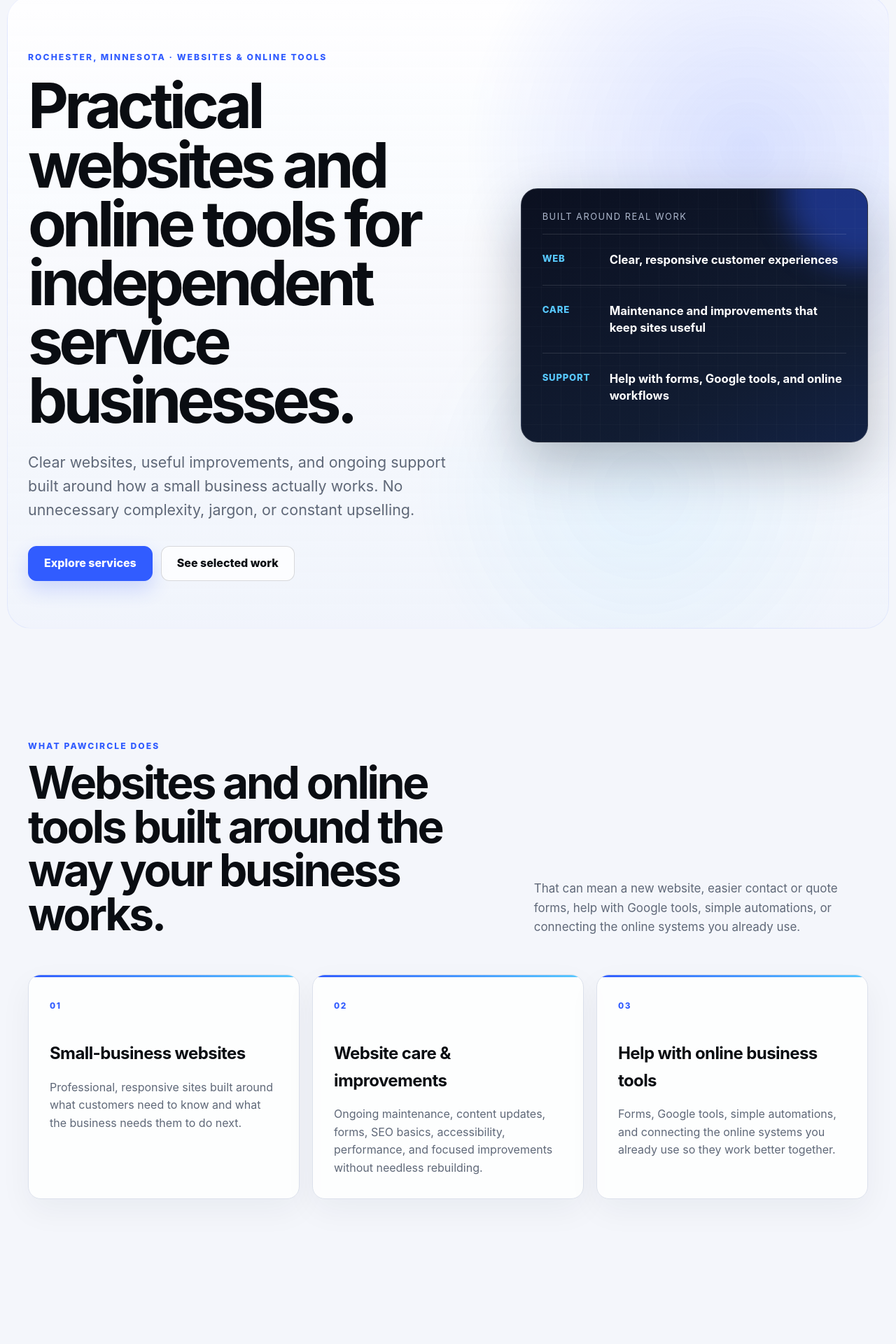
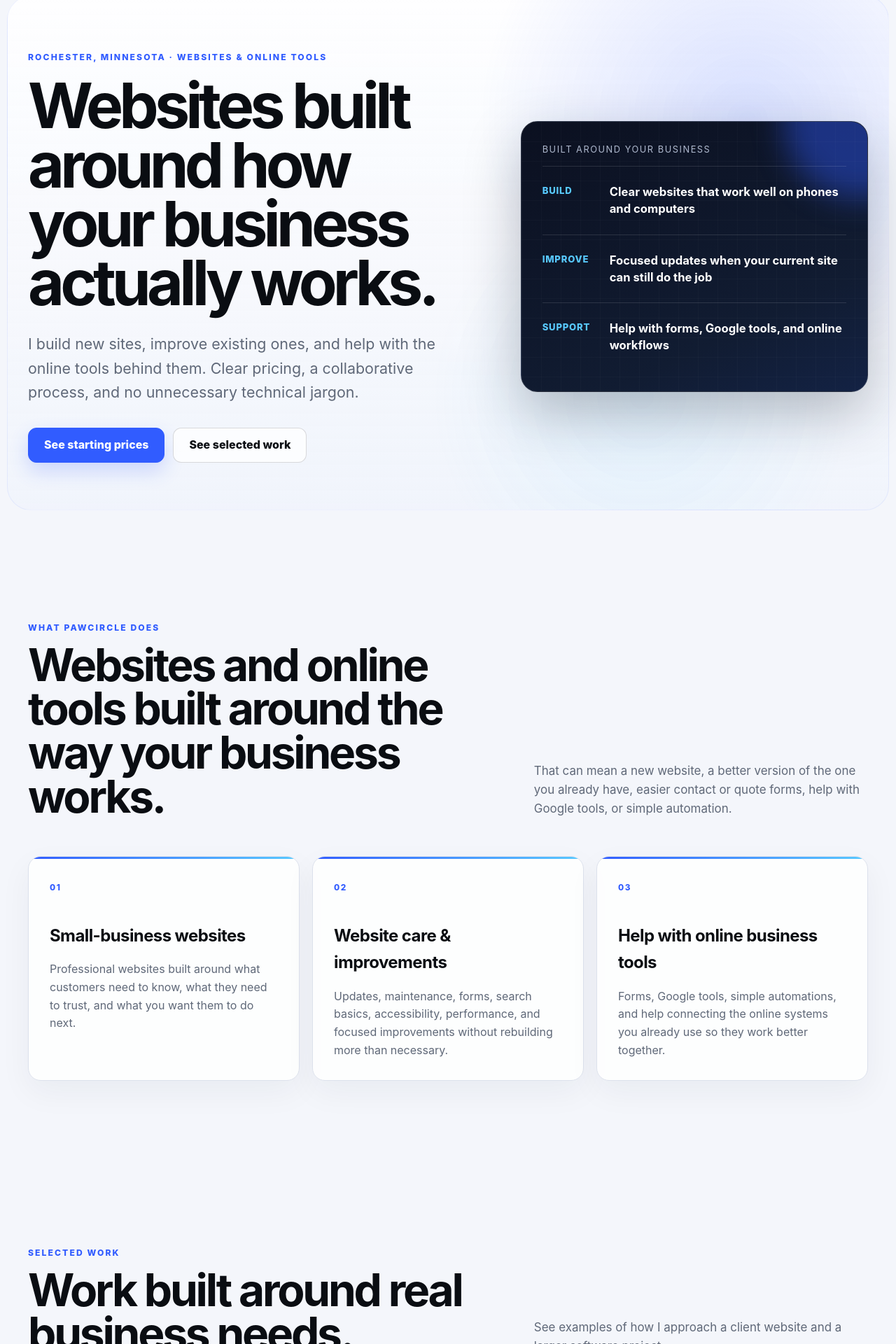
Before and after one commit to reaaland/pawcircle-llc-site, a Next.js app: page / in a window 1280 px wide. Shown: the part 115-2035 px from the top of the page at 70% size. Built offline with nearby package versions, Linux system fonts and the light colour scheme.

Commit message:
Refine homepage message and pricing path

```diff
--- a/app/page.tsx
+++ b/app/page.tsx
@@ -9,17 +9,17 @@ const services = [
   {
     number: "01",
     title: "Small-business websites",
-    body: "Professional, responsive sites built around what customers need to know and what the business needs them to do next.",
+    body: "Professional websites built around what customers need to know, what they need to trust, and what you want them to do next.",
   },
   {
     number: "02",
     title: "Website care & improvements",
-    body: "Ongoing maintenance, content updates, forms, SEO basics, accessibility, performance, and focused improvements without needless rebuilding.",
+    body: "Updates, maintenance, forms, search basics, accessibility, performance, and focused improvements without rebuilding more than necessary.",
   },
   {
     number: "03",
     title: "Help with online business tools",
-    body: "Forms, Google tools, simple automations, and connecting the online systems you already use so they work better together.",
+    body: "Forms, Google tools, simple automations, and help connecting the online systems you already use so they work better together.",
   },
 ];
 
@@ -29,20 +29,19 @@ export default function HomePage() {
       <section className="hero shell">
         <div className="hero-copy">
           <p className="eyebrow">ROCHESTER, MINNESOTA · WEBSITES & ONLINE TOOLS</p>
-          <h1>Practical websites and online tools for independent service businesses.</h1>
+          <h1>Websites built around how your business actually works.</h1>
           <p className="lede">
-            Clear websites, useful improvements, and ongoing support built around how a small business actually works.
-            No unnecessary complexity, jargon, or constant upselling.
+            I build new sites, improve existing ones, and help with the online tools behind them. Clear pricing, a collaborative process, and no unnecessary technical jargon.
           </p>
           <div className="actions">
-            <Link className="button button-dark" href="/services">Explore services</Link>
+            <Link className="button button-dark" href="/pricing">See starting prices</Link>
             <Link className="button button-light" href="/work">See selected work</Link>
           </div>
         </div>
         <div className="hero-panel" aria-label="PawCircle LLC focus areas">
-          <p className="panel-label">Built around real work</p>
-          <div className="panel-row"><span>Web</span><strong>Clear, responsive customer experiences</strong></div>
-          <div className="panel-row"><span>Care</span><strong>Maintenance and improvements that keep sites useful</strong></div>
+          <p className="panel-label">Built around your business</p>
+          <div className="panel-row"><span>Build</span><strong>Clear websites that work well on phones and computers</strong></div>
+          <div className="panel-row"><span>Improve</span><strong>Focused updates when your current site can still do the job</strong></div>
           <div className="panel-row"><span>Support</span><strong>Help with forms, Google tools, and online workflows</strong></div>
         </div>
       </section>
@@ -54,7 +53,7 @@ export default function HomePage() {
             <h2>Websites and online tools built around the way your business works.</h2>
           </div>
           <p>
-            That can mean a new website, easier contact or quote forms, help with Google tools, simple automations, or connecting the online systems you already use.
+            That can mean a new website, a better version of the one you already have, easier contact or quote forms, help with Google tools, or simple automation.
           </p>
         </div>
         <div className="card-grid">
@@ -74,13 +73,13 @@ export default function HomePage() {
             <p className="eyebrow">SELECTED WORK</p>
             <h2>Work built around real business needs.</h2>
           </div>
-          <p>See two examples of how I approach client websites and software projects.</p>
+          <p>See examples of how I approach a client website and a larger software project.</p>
         </div>
         <div className="project-grid">
           <Link className="project-card" href="/work/minnlawn" aria-label="Read the Minnlawn Lawn & Landscape case study">
             <span>CLIENT WEBSITE · CASE STUDY</span>
             <h3>Minnlawn Lawn & Landscape</h3>
-            <p>A custom rebuild that moved beyond the limits of a GoDaddy template, with clearer service paths, seasonal content, quote functionality, SEO, performance work, and launch support.</p>
+            <p>A custom rebuild that moved beyond the limits of a GoDaddy template, with clearer service paths, seasonal content, quote functionality, Google integration, search work, performance testing, and launch support.</p>
             <strong style={{ marginTop: "24px" }}>View Minnlawn case study →</strong>
           </Link>
           <Link className="project-card" href="/work/pawcircle" aria-label="Read the PawCircle Membership case study">
@@ -93,10 +92,13 @@ export default function HomePage() {
       </section>
 
       <section className="cta shell">
-        <p className="eyebrow">START SIMPLE</p>
-        <h2>Need a website, updates to an existing site, or help with an online business task?</h2>
-        <p>Tell me what you&apos;d like to build, update, or improve.</p>
-        <Link className="button button-dark" href="/contact">Start a conversation</Link>
+        <p className="eyebrow">START WITH THE DETAILS</p>
+        <h2>Want to know whether your project fits your budget before we talk?</h2>
+        <p>See the starting prices, then send the project details when you are ready. No phone call is required to get started.</p>
+        <div className="actions">
+          <Link className="button button-dark" href="/pricing">See pricing</Link>
+          <Link className="button button-light" href="/contact">Request a written estimate</Link>
+        </div>
       </section>
     </main>
   );
```
